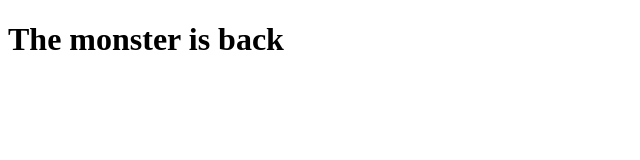
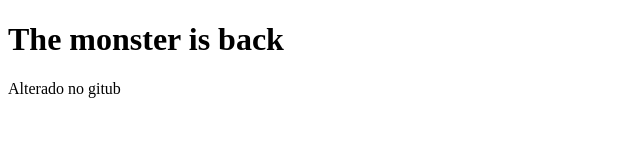
Before and after one commit to Luciano089/Teste_git_vscode, a plain HTML site: page index.html in a window 1280 px wide. Shown: the whole page, without its empty margins (0-640 px from the left). Drawn offline with Linux system fonts and the light colour scheme.

Commit message:
Update index.html

```diff
--- a/index.html
+++ b/index.html
@@ -7,5 +7,6 @@
 </head>
 <body>
     <h1>The monster is back</h1>
+    <p>Alterado no gitub</p>
 </body>
 </html>
```
